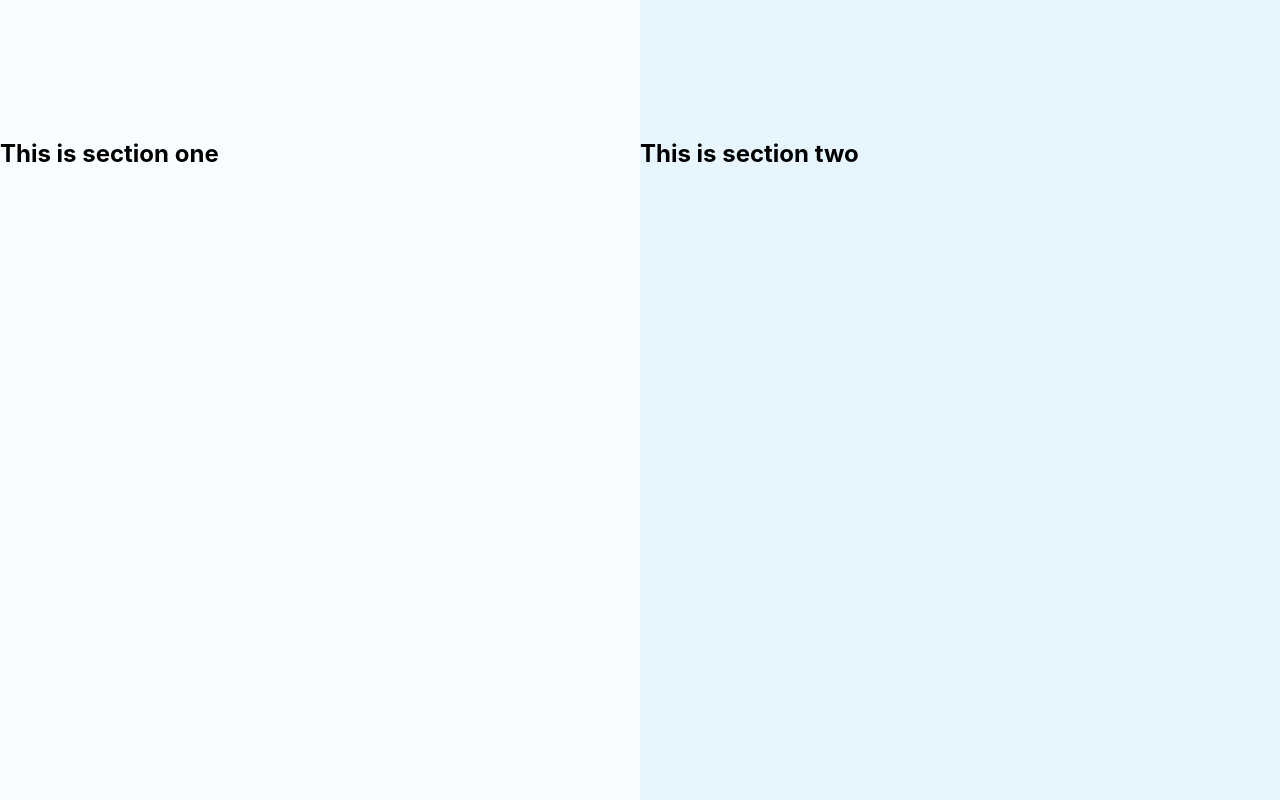
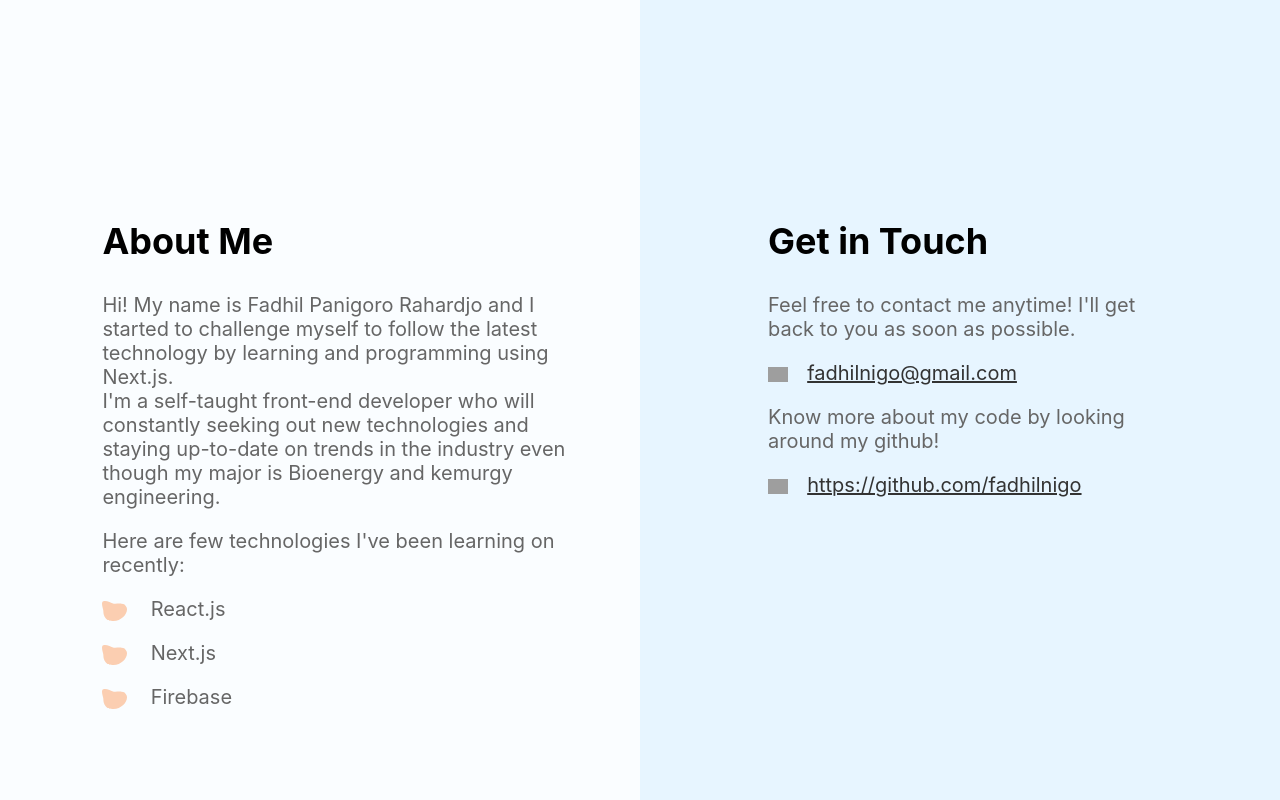
Before and after one commit to fadhilnigo/fadhilnigo-porto, a React (Create React App) app: page / in a window 1280 px wide. Shown: the part 680-1480 px from the top of the page. Built offline with nearby package versions, Linux system fonts and the light colour scheme; grey boxes are pictures that could not be loaded.

Commit message:
Add about me and contact in section in home pages

```diff
--- a/src/assets/sass/pages/_home.scss
+++ b/src/assets/sass/pages/_home.scss
@@ -92,3 +92,54 @@
     }
   }
 }
+
+.body-container {
+  display: flex;
+  flex-direction: column;
+  @media #{$medium} {
+    flex-direction: row;
+  }
+  section {
+    width: 100%;
+    @media #{$medium} {
+      width: 50%;
+    }
+    .body-list {
+      list-style: none;
+      .list-img {
+        height: 20px;
+        margin-right: 5%;
+      }
+    }
+    h1 {
+      margin-top: 0;
+      font-size: 36px;
+      font-weight: 700;
+    }
+    p {
+      color: $grey;
+      font-size: 20px;
+    }
+    .text-contact {
+      color: $dark-charcoal;
+      text-decoration: underline;
+      font-size: 20px;
+    }
+    .body-icon {
+      margin-right: 5%;
+      width: 20px;
+    }
+  }
+  .section-left {
+    padding: 50px 5%;
+    @media #{$medium} {
+      padding: 100px 5% 100px 8% ;
+    }
+  }
+  .section-right {
+    padding: 50px 5%;
+    @media #{$medium} {
+      padding: 100px 10% 100px 10%;
+    }
+  }
+}
--- a/src/pages/Home.jsx
+++ b/src/pages/Home.jsx
@@ -3,6 +3,8 @@ import vectorBlue from '../assets/images/vector-blue.svg'
 import vectorPink from '../assets/images/vector-pink.svg'
 import starPink from '../assets/images/star-pink.svg'
 import starBlue from '../assets/images/star-blue.svg'
+import mailIcon from '../assets/images/mail.svg'
+import githubIcon from '../assets/images/github.svg'
 
 function Home() {
   return (
@@ -28,12 +30,47 @@ function Home() {
 
       {/* Swiper */}
 
-      <body className="home-container">
-        <section className="section-container bg-white">
-          <h1>This is section one</h1>
+      <body className="body-container">
+        <section className="section-container section-left bg-white">
+          <div>
+            <h1 data-aos="zoom-in">About Me</h1>
+            <p data-aos="zoom-in">Hi! My name is Fadhil Panigoro Rahardjo and I started to challenge myself to
+              follow the latest technology by learning and programming using Next.js.
+              <br />
+              I'm a self-taught front-end developer who will constantly seeking out new technologies
+              and staying up-to-date on trends in the industry even though my major is Bioenergy and kemurgy engineering.
+            </p>
+            <p data-aos="zoom-in">Here are few technologies I've been learning on recently:</p>
+            <div>
+              <p className="body-list" data-aos="zoom-in">
+                <img src={vectorPink} alt="List Style" className="list-img" />
+                React.js
+              </p>
+              <p className="body-list" data-aos="zoom-in">
+                <img src={vectorPink} alt="List Style" className="list-img" />
+                Next.js
+              </p>
+              <p className="body-list" data-aos="zoom-in">
+                <img src={vectorPink} alt="List Style" className="list-img" />
+                Firebase
+              </p>
+            </div>
+          </div>
         </section>
-        <section className="section-container  bg-blue">
-          <h1>This is section two</h1>
+        <section className="section-container section-right bg-blue">
+          <div className="content-container">
+            <h1 data-aos="zoom-in">Get in Touch</h1>
+            <p data-aos="zoom-in">Feel free to contact me anytime! I'll get back to you as soon as possible. </p>
+            <p className="text-contact" data-aos="zoom-in">
+              <img src={mailIcon} alt="Mail Icon" className="body-icon" />
+              fadhilnigo@gmail.com
+            </p>
+            <p data-aos="zoom-in">Know more about my code by looking around my github!</p>
+            <a href="https://github.com/fadhilnigo" className="text-contact" data-aos="zoom-in">
+              <img src={githubIcon} alt="Github Icon" className="body-icon" />
+              https://github.com/fadhilnigo
+            </a>
+          </div>
         </section>
       </body>
     </>
```
